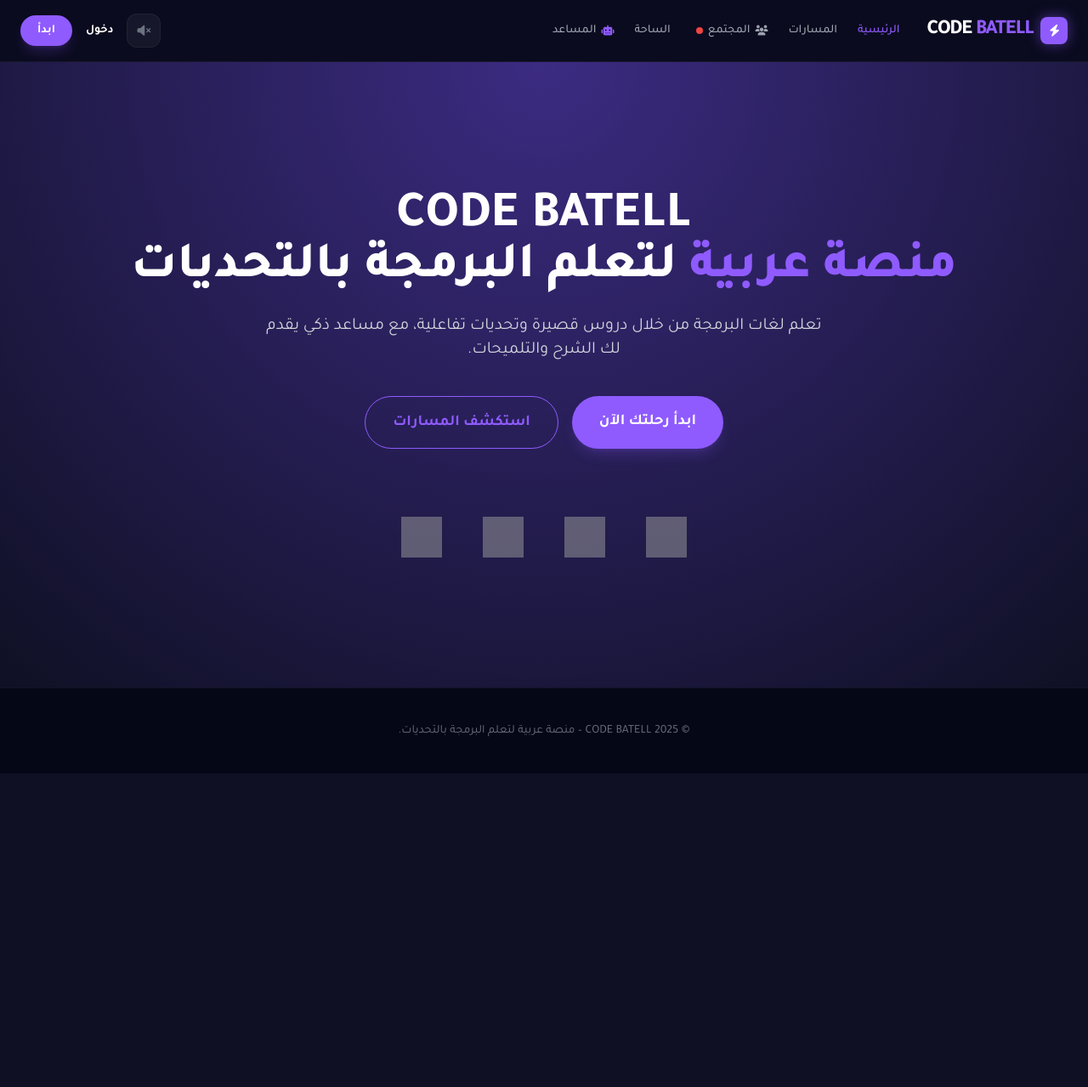
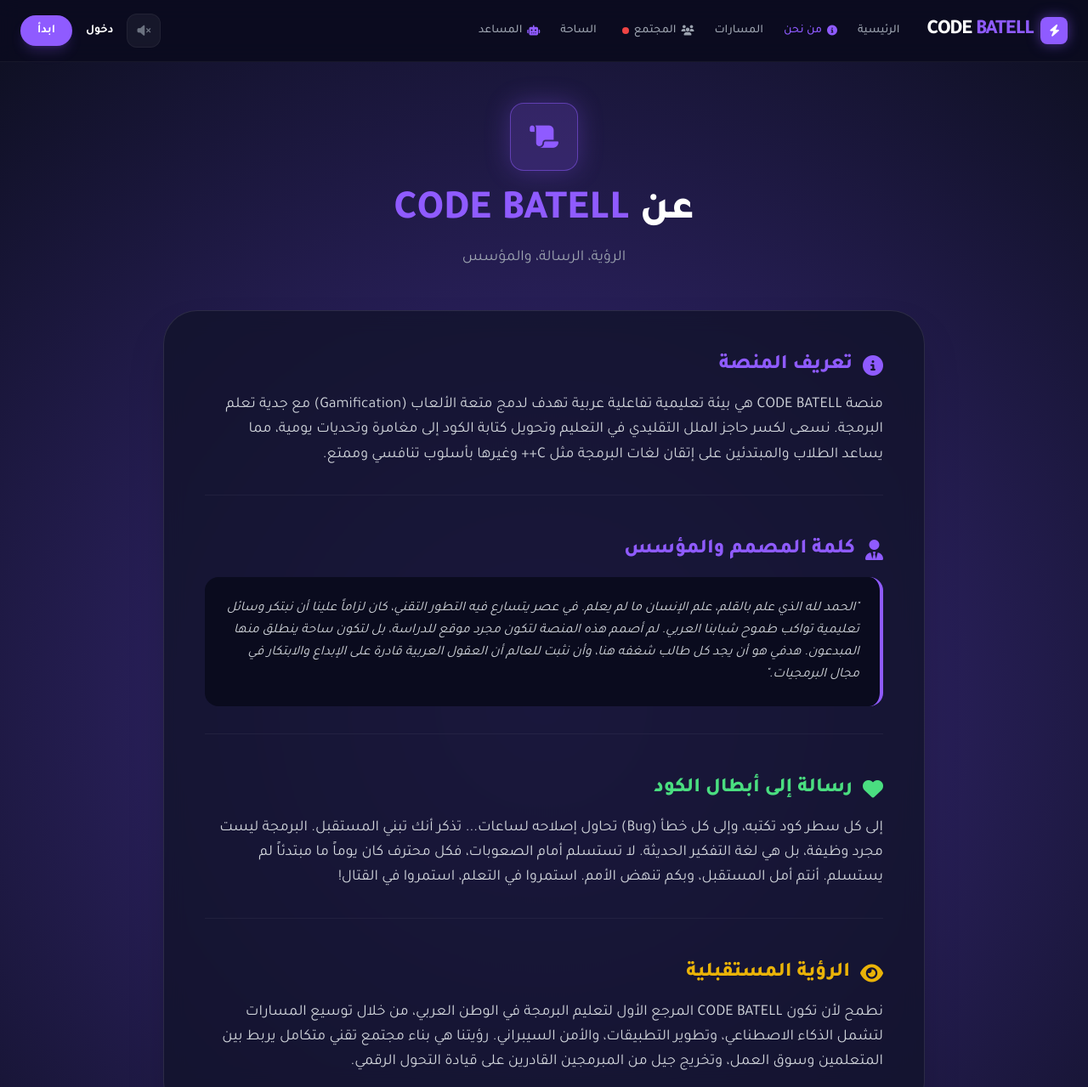
Before and after one commit to hosnhosny/CODE-BATELL, a React (Vite) app: page /#/about in a window 1280 px wide. Before the commit this address led to /#/. Shown: the top 1279 px of the page at 85% size. Before the commit the page ends 910 px from the top, so only its background shows below. Built offline with nearby package versions, Linux system fonts and the light colour scheme; grey boxes are pictures that could not be loaded.

Commit message:
edit new welcome

```diff
--- a/src/App.tsx
+++ b/src/App.tsx
@@ -1,3 +1,5 @@
+// --- START OF FILE src/App.tsx ---
+
 import React, { useState, useEffect } from 'react';
 import { HashRouter as Router, Routes, Route, Navigate, useLocation, useNavigate } from 'react-router-dom';
 import { supabase } from './lib/supabase';
@@ -12,6 +14,7 @@
 import Arena from './pages/Arena';
 import BugHunter from './pages/BugHunter';
 import Community from './pages/GlobalChat';
+import About from './pages/About'; // <--- تم إضافة استيراد صفحة من نحن
 import AIAssistant from './components/AIAssistant';
 import { audioService } from './services/audio';
 
@@ -45,12 +48,12 @@
       }
     };
 
-    // الاستماع لتغييرات الحالة (هذا ما يعمل عند الضغط على رابط الإيميل)
+    // الاستماع لتغييرات الحالة
     const { data: { subscription } } = supabase.auth.onAuthStateChange(async (event, session) => {
       if (event === 'SIGNED_IN' && session) {
         await syncUserSession(session);
 
-        // إصلاح مشكلة رابط الإيميل: التوجيه للوحة التحكم وتنظيف الرابط
+        // إصلاح مشكلة رابط الإيميل
         if (window.location.hash.includes('access_token') ||
             window.location.hash.includes('type=signup') ||
             window.location.hash.includes('type=recovery')) {
@@ -67,7 +70,6 @@
     supabase.auth.getSession().then(({ data: { session } }) => {
       if (session) {
         syncUserSession(session);
-        // إذا كان المستخدم مسجلاً بالفعل ويحاول دخول صفحة الدخول
         if (location.pathname === '/login' || location.pathname === '/register') {
           navigate('/dashboard', { replace: true });
         }
@@ -122,6 +124,9 @@
             <Route path="/login" element={<Login />} />
             <Route path="/register" element={<Register />} />
 
+            {/* صفحة من نحن الجديدة */}
+            <Route path="/about" element={<About />} />
+
             <Route path="/dashboard" element={user ? <Dashboard /> : <Navigate to="/login" />} />
             <Route path="/track/c++" element={user ? <LessonPage /> : <Navigate to="/login" />} />
             <Route path="/arena" element={user ? <Arena /> : <Navigate to="/login" />} />
--- a/src/components/Navbar.tsx
+++ b/src/components/Navbar.tsx
@@ -1,3 +1,4 @@
+// --- START OF FILE src/components/Navbar.tsx ---
 
 import React, { useState, useEffect, useRef } from 'react';
 import { Link, useLocation } from 'react-router-dom';
@@ -110,8 +111,16 @@
           </Link>
 
           <nav className={`hidden md:flex items-center gap-6 text-sm font-medium ${theme === 'light' ? 'text-gray-500' : 'text-gray-400'}`}>
-            <Link to="/" className={`transition-colors hover:text-[#8f5bff] ${location.pathname === '/' ? 'text-[#8f5bff]' : ''}`}>الرئيسية</Link>
+            <Link to="/" className={`transition-colors hover:text-[#8f5bff] ${location.pathname === '/' ? 'text-[#8f5bff]' : ''}`} onClick={() => audioService.playNav()}>الرئيسية</Link>
+
+            {/* --- زر من نحن الجديد --- */}
+            <Link to="/about" className={`hover:text-[#8f5bff] transition-colors flex items-center gap-1.5 ${location.pathname === '/about' ? 'text-[#8f5bff]' : ''}`} onClick={() => audioService.playNav()}>
+              <i className="fas fa-info-circle text-xs"></i> من نحن
+            </Link>
+            {/* ----------------------- */}
+
             <button onClick={() => { audioService.playClick(); onOpenTracks(); }} className="hover:text-[#8f5bff] transition-colors">المسارات</button>
+
             <Link to="/community" className={`hover:text-[#8f5bff] transition-colors flex items-center gap-1.5 ${location.pathname === '/community' ? 'text-[#8f5bff]' : ''}`} onClick={() => audioService.playNav()}>
               <i className="fas fa-users text-xs"></i> المجتمع
               <span className="w-2 h-2 bg-red-500 rounded-full animate-pulse"></span>
--- /dev/null
+++ b/src/pages/About.tsx
@@ -0,0 +1,99 @@
+// --- START OF FILE src/pages/About.tsx ---
+
+import React, { useEffect } from 'react';
+import { audioService } from '../services/audio';
+
+const About: React.FC = () => {
+
+  useEffect(() => {
+    audioService.playNav();
+  }, []);
+
+  return (
+    <div className="min-h-[calc(100vh-64px)] relative overflow-hidden flex flex-col items-center py-12 px-4">
+      {/* خلفية جمالية */}
+      <div className="absolute top-0 left-0 w-full h-full bg-[radial-gradient(circle_at_center,#3c2b82_0%,#0f1024_100%)] -z-10" />
+
+      <div className="container mx-auto max-w-4xl">
+
+        {/* العنوان الرئيسي */}
+        <div className="text-center mb-12 animate-in slide-in-from-top duration-500">
+          <div className="w-20 h-20 bg-[#8f5bff]/20 rounded-2xl flex items-center justify-center mx-auto mb-6 border border-[#8f5bff]/50 shadow-[0_0_30px_rgba(143,91,255,0.3)]">
+            <i className="fas fa-scroll text-3xl text-[#8f5bff]"></i>
+          </div>
+          <h1 className="text-4xl md:text-5xl font-black text-white mb-4">
+            عن <span className="text-[#8f5bff]">CODE BATELL</span>
+          </h1>
+          <p className="text-gray-400 text-lg">الرؤية، الرسالة، والمؤسس</p>
+        </div>
+
+        {/* بطاقة المحتوى الرئيسية */}
+        <div className="bg-[#12132b]/80 backdrop-blur-md border border-white/10 rounded-[2.5rem] p-8 md:p-12 shadow-2xl space-y-12 animate-in fade-in zoom-in duration-500 delay-100">
+
+          {/* تعريف المنصة */}
+          <section className="text-right border-b border-white/5 pb-8">
+            <h2 className="text-2xl font-black text-[#8f5bff] mb-4 flex items-center gap-3">
+              <i className="fas fa-info-circle"></i> تعريف المنصة
+            </h2>
+            <p className="text-gray-300 leading-relaxed text-lg">
+              منصة CODE BATELL هي بيئة تعليمية تفاعلية عربية تهدف لدمج متعة الألعاب (Gamification) مع جدية تعلم البرمجة. نسعى لكسر حاجز الملل التقليدي في التعليم وتحويل كتابة الكود إلى مغامرة وتحديات يومية، مما يساعد الطلاب والمبتدئين على إتقان لغات البرمجة مثل C++ وغيرها بأسلوب تنافسي وممتع.
+            </p>
+          </section>
+
+          {/* كلمة المؤسس */}
+          <section className="text-right border-b border-white/5 pb-8">
+            <h2 className="text-2xl font-black text-[#8f5bff] mb-4 flex items-center gap-3">
+              <i className="fas fa-user-tie"></i> كلمة المصمم والمؤسس
+            </h2>
+            <div className="bg-[#0a0b1e] p-6 rounded-2xl border-r-4 border-[#8f5bff]">
+              <p className="text-gray-300 leading-relaxed italic">
+                "الحمد لله الذي علم بالقلم، علم الإنسان ما لم يعلم. في عصر يتسارع فيه التطور التقني، كان لزاماً علينا أن نبتكر وسائل تعليمية تواكب طموح شبابنا العربي. لم أصمم هذه المنصة لتكون مجرد موقع للدراسة، بل لتكون ساحة ينطلق منها المبدعون. هدفي هو أن يجد كل طالب شغفه هنا، وأن نثبت للعالم أن العقول العربية قادرة على الإبداع والابتكار في مجال البرمجيات."
+              </p>
+            </div>
+          </section>
+
+          {/* رسالة للمبرمجين */}
+          <section className="text-right border-b border-white/5 pb-8">
+            <h2 className="text-2xl font-black text-green-400 mb-4 flex items-center gap-3">
+              <i className="fas fa-heart"></i> رسالة إلى أبطال الكود
+            </h2>
+            <p className="text-gray-300 leading-relaxed text-lg">
+              إلى كل سطر كود تكتبه، وإلى كل خطأ (Bug) تحاول إصلاحه لساعات... تذكر أنك تبني المستقبل. البرمجة ليست مجرد وظيفة، بل هي لغة التفكير الحديثة. لا تستسلم أمام الصعوبات، فكل محترف كان يوماً ما مبتدئاً لم يستسلم. أنتم أمل المستقبل، وبكم تنهض الأمم. استمروا في التعلم، استمروا في القتال!
+            </p>
+          </section>
+
+          {/* الرؤية المستقبلية */}
+          <section className="text-right">
+            <h2 className="text-2xl font-black text-yellow-500 mb-4 flex items-center gap-3">
+              <i className="fas fa-eye"></i> الرؤية المستقبلية
+            </h2>
+            <p className="text-gray-300 leading-relaxed text-lg">
+              نطمح لأن تكون CODE BATELL المرجع الأول لتعليم البرمجة في الوطن العربي، من خلال توسيع المسارات لتشمل الذكاء الاصطناعي، وتطوير التطبيقات، والأمن السيبراني. رؤيتنا هي بناء مجتمع تقني متكامل يربط بين المتعلمين وسوق العمل، وتخريج جيل من المبرمجين القادرين على قيادة التحول الرقمي.
+            </p>
+          </section>
+
+        </div>
+
+        {/* الفوتر - التذييل الرسمي */}
+        <div className="mt-12 text-center space-y-4 animate-in fade-in slide-in-from-bottom duration-700 delay-200">
+          <div className="w-16 h-1 bg-gradient-to-r from-transparent via-[#8f5bff] to-transparent mx-auto rounded-full"></div>
+
+          <h3 className="text-2xl font-black text-white">حسني مهلهل</h3>
+
+          <div className="flex flex-col items-center gap-1 text-gray-400 text-sm font-bold uppercase tracking-widest">
+            <span>كلية العلوم / جامعة المرقب</span>
+            <span className="text-[#8f5bff]">Elmergib University</span>
+          </div>
+
+          <a href="mailto:info@elmergib.edu.ly" className="inline-flex items-center gap-2 px-6 py-3 bg-white/5 hover:bg-[#8f5bff] text-gray-300 hover:text-white rounded-full transition-all duration-300 mt-4 border border-white/10">
+            <i className="fas fa-envelope"></i>
+            <span>info@elmergib.edu.ly</span>
+          </a>
+        </div>
+
+      </div>
+    </div>
+  );
+};
+
+export default About;
```
